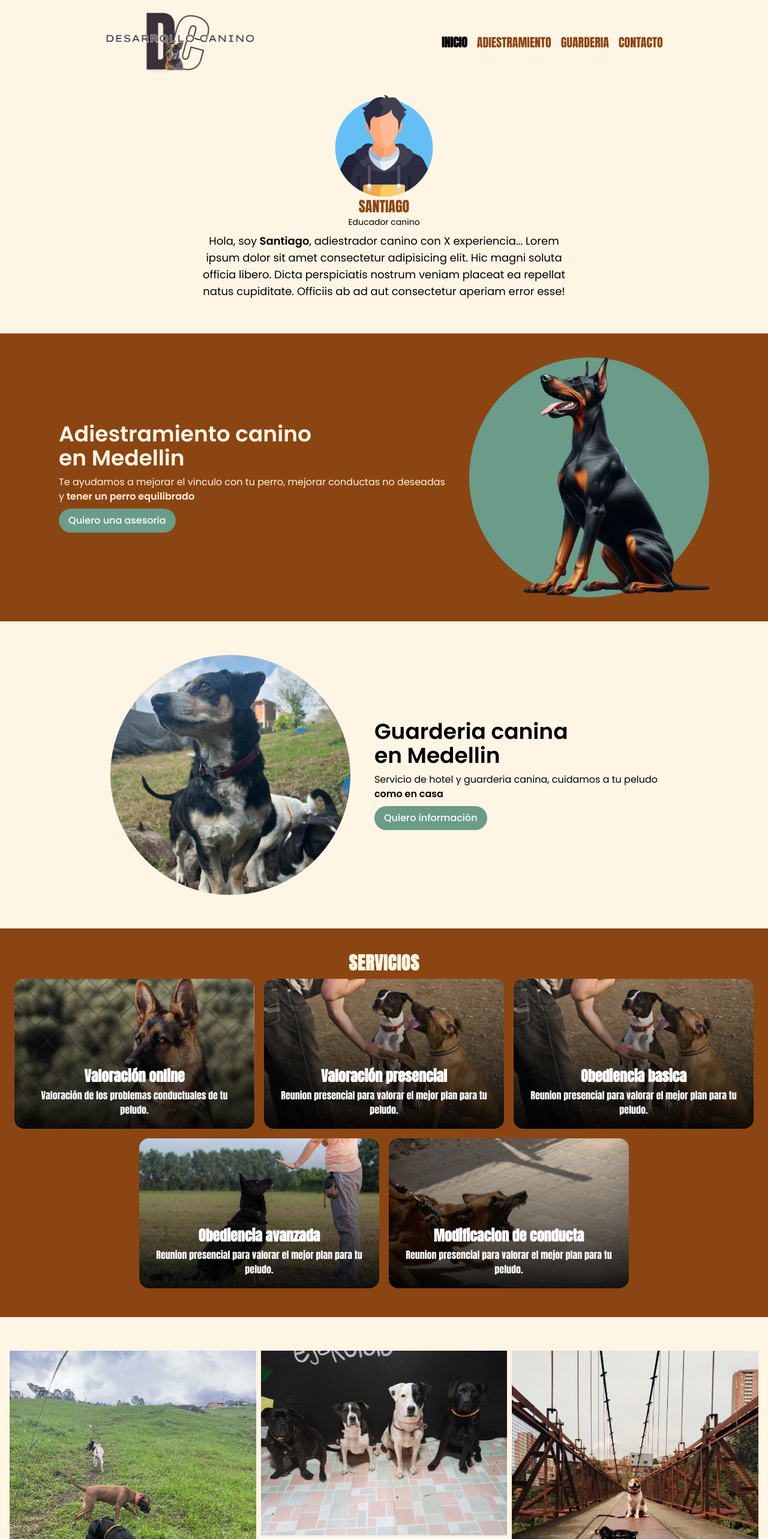
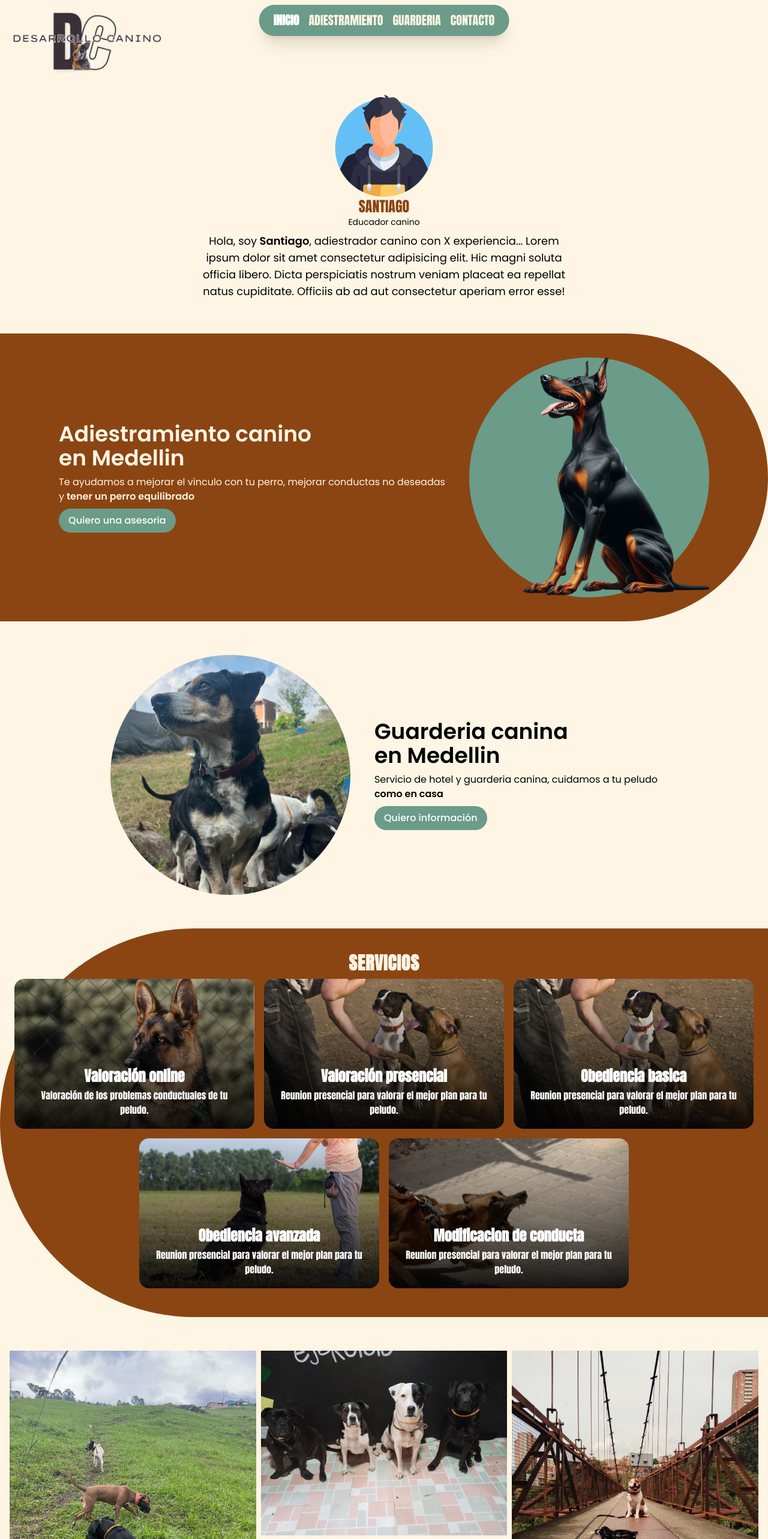
Before and after one commit to Brayanhenaor/desarrollo-canino, a Next.js app: page / in a window 1280 px wide. Shown: the top 2566 px of the page at 60% size. Built offline with nearby package versions, Linux system fonts and the light colour scheme.

Commit message:
improve design

```diff
--- a/src/app/components/footer/Footer.tsx
+++ b/src/app/components/footer/Footer.tsx
@@ -1,12 +1,14 @@
 import { poppins } from "@/app/utils/fonts/fonts";
 import Image from "next/image";
 import React from "react";
+import LinkedInIcon from '@mui/icons-material/LinkedIn';
 
 export const Footer = () => {
   return (
     <div className="flex flex-col mt-10 justify-center items-center bg-[#8B4513] text-[#FFF5E4] rounded-tr-full w-screen px-2 py-8">
       <Image src="/logo.png" width={250} height={100} alt="logo" />
-        <span className={poppins.className}>Sitio web desarrollador por <b>Brayan Henao</b></span>
+        <span className={poppins.className}>Sitio web desarrollado por <b>Brayan Henao</b></span>
+        <LinkedInIcon/>
     </div>
   );
 };
--- a/src/app/components/navbar/Navbar.tsx
+++ b/src/app/components/navbar/Navbar.tsx
@@ -18,23 +18,27 @@ export const Navbar = () => {
   };
 
   return (
-    <div className={`${anton.className} w-screen text-[#8B4513] bg-[#FFF5E4] flex items-center justify-around p-5`}>
-      <Image src="/logo-dark.png" width={250} height={100} alt="logo" />
-      <ul className="hidden sm:flex gap-4">
+    <>
+      <div className={`hover:scale-105 transition-all hidden sm:block bg-[#6A9C89] ${anton.className} mt-2 z-10 shadow-xl px-6 py-3 rounded-full fixed left-1/2 transform -translate-x-1/2`}>
+        <ul className="flex gap-4">
           {routes.map((route) => (
             <li
               key={route.route}
               onClick={() => {
                 router.push(route.route);
               }}
-            className={`cursor-pointer text-xl text-${color.black
-              } ${pathname === route.route ? "font-bold text-black" : ""
+              className={`cursor-pointer text-xl text-[#FFF5E4] ${pathname === route.route ? "font-bold text-white" : ""
                 }`}
             >
               {route.name.toUpperCase()}
             </li>
           ))}
         </ul>
+      </div>
+      <div className={`${anton.className} w-screen text-[#8B4513] bg-[#FFF5E4] flex items-center sm:justify-start justify-around p-5`}>
+        <Image src="/logo-dark.png" width={250} height={100} alt="logo" />
+
+
         <AiOutlineMenu size={30} onClick={handleOpenMenu} className="sm:hidden" />
 
         {showMenu && (
@@ -61,5 +65,7 @@ export const Navbar = () => {
           </div>
         )}
       </div>
+    </>
+
   );
 };
--- a/src/app/components/plans/Plans.tsx
+++ b/src/app/components/plans/Plans.tsx
@@ -34,7 +34,7 @@ const plans = [
 ];
 export const Services = () => {
   return (
-    <section className={`bg-[#8B4513] text-[#FFF5E4] px-4 py-10 ${anton.className}`}>
+    <section className={`md:rounded-l-full bg-[#8B4513] text-[#FFF5E4] px-4 py-10 ${anton.className}`}>
       <h2 className="font-bold text-3xl flex justify-center tracking-wide">SERVICIOS</h2>
       <div className="container mx-auto flex flex-wrap justify-center">
         {plans.map((plan, index) => (
--- a/src/app/page.tsx
+++ b/src/app/page.tsx
@@ -43,7 +43,7 @@ export default function Home() {
 
           <section
             id="adiestramiento"
-            className="flex px-4 py-10 flex-col-reverse bg-[#8B4513] text-[#FFF5E4] w-full md:flex-row items-center gap-10 justify-center"
+            className="md:rounded-r-full flex px-4 py-10 flex-col-reverse bg-[#8B4513] text-[#FFF5E4] w-full md:flex-row items-center gap-10 justify-center"
           >
             <div >
               <div className="container mx-auto flex flex-col mb-2">
```
Lines whose indentation alone changed are shown as unchanged.
